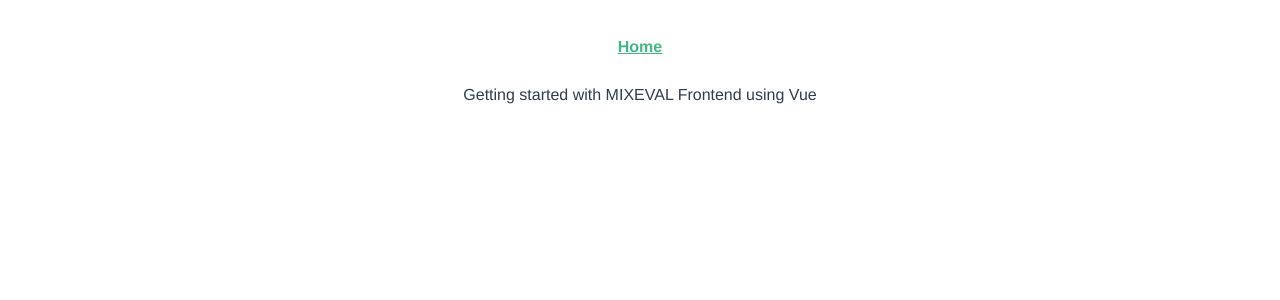
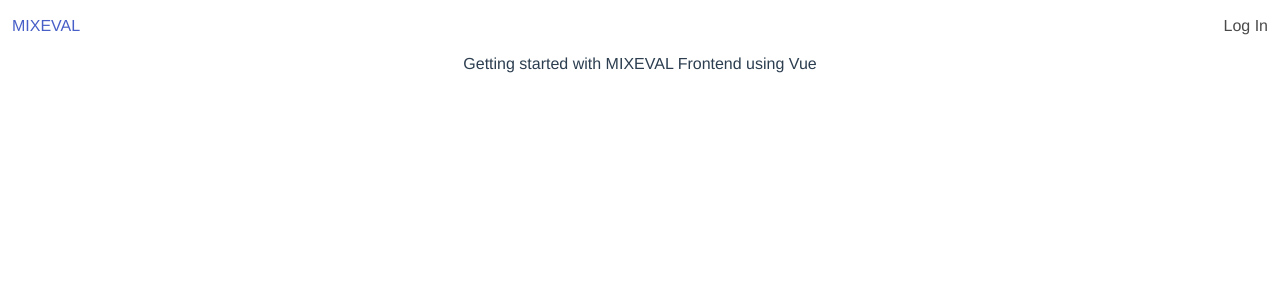
Before and after one commit to jasoncollum/mixeval-frontend-vue, a Vue app: page / in a window 1280 px wide. Shown: the top 300 px of the page. Built offline with nearby package versions, Linux system fonts and the light colour scheme.

Commit message:
adds basic header setup

```diff
--- a/package.json
+++ b/package.json
@@ -8,6 +8,7 @@
   },
   "dependencies": {
     "axios": "^0.27.2",
+    "bulma": "^0.9.4",
     "core-js": "^3.8.3",
     "vue": "^3.2.13",
     "vue-router": "^4.0.3",
--- a/src/App.vue
+++ b/src/App.vue
@@ -1,11 +1,16 @@
 <template>
-  <nav>
-    <router-link to="/">Home</router-link>
-  </nav>
-  <router-view/>
+  <Header />
+  <router-view />
 </template>
 
+<script>
+import Header from './components/Header.vue'
 
+export default {
+  name: 'App',
+  components: {Header},
+}
+</script>
 
 <style>
 #app {
@@ -15,17 +20,4 @@
   text-align: center;
   color: #2c3e50;
 }
-
-nav {
-  padding: 30px;
-}
-
-nav a {
-  font-weight: bold;
-  color: #2c3e50;
-}
-
-nav a.router-link-exact-active {
-  color: #42b983;
-}
 </style>
--- /dev/null
+++ b/src/components/Header.vue
@@ -0,0 +1,24 @@
+<template>
+  <nav class="navbar is-transparent">
+    <div class="navbar-brand">
+      <router-link to="/" class="navbar-item">MIXEVAL</router-link>
+    </div>
+    <div class="navbar-menu">
+      <div class="navbar-end">
+      <router-link to="/signin" class="navbar-item">Log In</router-link>
+    </div>
+    </div>
+  </nav>
+</template>
+
+<script lang="ts">
+import { defineComponent } from 'vue';
+
+export default defineComponent({
+  name: 'Header',
+})
+</script>
+
+<style>
+
+</style>
--- a/src/main.ts
+++ b/src/main.ts
@@ -2,6 +2,7 @@
 import App from './App.vue'
 import router from './router'
 import store from './store'
+import './../node_modules/bulma/css/bulma.css'
 import './assets/global.css'
 
 createApp(App).use(store).use(router).mount('#app')
```
Also changed, not shown: 2 other files (tests, documents, lock files or other folders).
